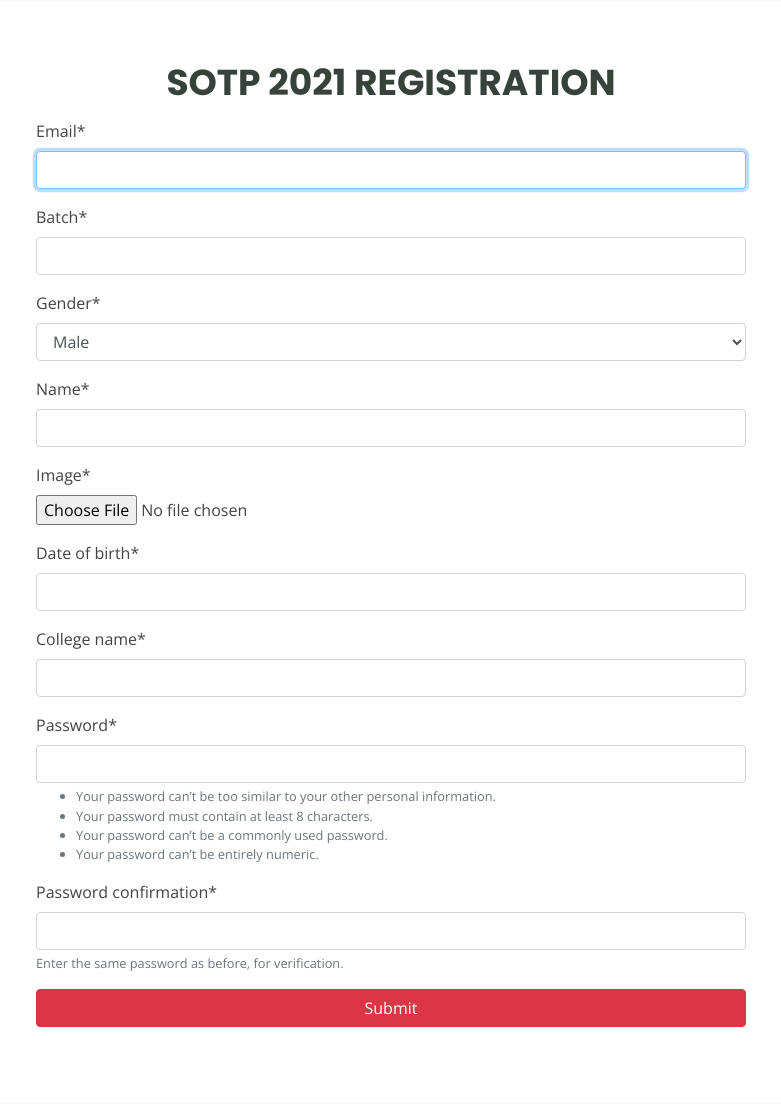
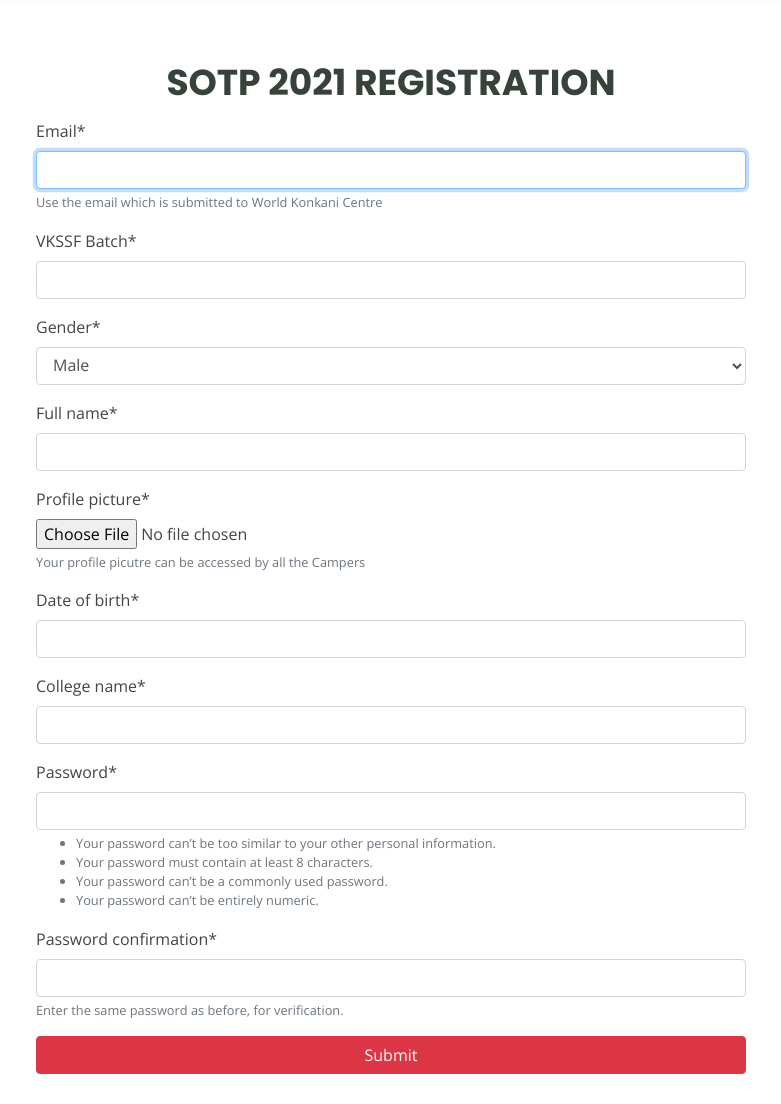
Before and after one commit to World-Konkani-Centre/kshamata-portal, a Django app: page /register/ in a window 1280 px wide. Shown: the part 588-1692 px from the top of the page, without its empty margins (249-1030 px from the left). Run offline with Django 3.2, Linux system fonts and the light colour scheme; some libraries are stand-ins or nearby versions.

Commit message:
More clarity for registering users

```diff
--- a/templates/webpages/camp.html
+++ b/templates/webpages/camp.html
@@ -121,7 +121,7 @@
               <div class="course-content">
                 <h2>KSHITIJ</h2>
                 <h3>SKILL DEVELOPMENT CAMPS</h3>
-                <p>Et architecto provident deleniti facere repellat nobis iste. Id facere quia quae dolores dolorem tempore. Et architecto provident deleniti facere repellat nobis iste. Id facere quia quae dolores dolorem tempore.</p>
+                <p> A comprehensive life skill programme with an aim to open the horizons of the young scholars. This Camp inspires the young scholars to personally effective and make their student life productive.</p>
                 {% if not request.user.is_authenticated %}
                   <a href="{% url 'camp-register' %}" class="register">register</a>
                 {% else %}
@@ -137,7 +137,7 @@
               <div class="course-content">
                 <img src="{% static 'assets/img/camp/ugetin.svg' %}" class="img-fluid pb-2" width="80%">
                 {% comment %} <h3>SKILL DEVELOPMENT CAMPS</h3> {% endcomment %}
-                <p>Et architecto provident deleniti facere repellat nobis iste. Id facere quia quae dolores dolorem tempore. Et architecto provident deleniti facere repellat nobis iste. Id facere quia quae dolores dolorem tempore.</p>
+                <p>Ugetin stands for Undergrads Employability Training Initiative. The six day camp is a stand alone programme covering training sessions under employability module.</p>
                 {% if not request.user.is_authenticated %}
                   <a href="{% url 'camp-register' %}" class="register">register</a>
                 {% else %}
@@ -153,7 +153,7 @@
               <div class="course-content">
                 <img src="{% static 'assets/img/camp/ugetin.svg' %}" class="img-fluid pb-2" width="80%">
                 <h3>Diamond</h3>
-                <p>Et architecto provident deleniti facere repellat nobis iste. Id facere quia quae dolores dolorem tempore. Et architecto provident deleniti facere repellat nobis iste. Id facere quia quae dolores dolorem tempore.</p>
+                <p>Diamonds is a transformational 18 days comprehensive life skills programme for the graduates of KSHAMATA UGETIN. The Diamonds are shaped in a highly professional environment to fine tune their skills and ability to make them ready for the life ahead.</p>
                 {% if not request.user.is_authenticated %}
                   <a href="{% url 'camp-register' %}" class="register">register</a>
                 {% else %}
--- a/users/forms.py
+++ b/users/forms.py
@@ -1,25 +1,46 @@
 from django import forms
 from users.models import User
 from django.contrib.auth.forms import UserCreationForm
-# from django.utils.translation import gettext_lazy as _
+from django.utils.translation import gettext_lazy as _
 from .models import Profile
 
 
 class UserRegisterForm(UserCreationForm):
-    email = forms.EmailField()
+    email = forms.EmailField(help_text='Use the email which is submitted to World Konkani Centre')
 
     class Meta:
         model = User
         fields = ['email', 'batch', 'gender', 'name', 'image', 'date_of_birth', 'college_name', 'password1',
                   'password2']
+        help_texts = {
+            'image': _('Your profile picutre can be accessed by all the Campers'),
+            'email': _('Use the email which is submitted to World Konkani Centre'),
+
+        }
+        labels = {
+            'batch': _('VKSSF Batch'),
+            'image': _('Profile picture'),
+            'name': _('Full name')
+        }
 
 
 class UserUpdateForm(forms.ModelForm):
-    email = forms.EmailField()
+    email = forms.EmailField(help_text='Use the email which is submitted to World Konkani Centre')
 
     class Meta:
         model = User
         fields = ['email', 'batch', 'gender', 'name', 'image', 'date_of_birth', 'college_name']
+
+        help_texts = {
+            'image': _('Your profile picutre can be accessed by all the Campers'),
+            'email': _('Use the email which is submitted to World Konkani Centre'),
+
+        }
+        labels = {
+            'batch': _('VKSSF Batch'),
+            'image': _('Profile picture'),
+            'name': _('Full name')
+        }
 
 
 # class ProfieCreateForm(forms.ModelForm):
```
